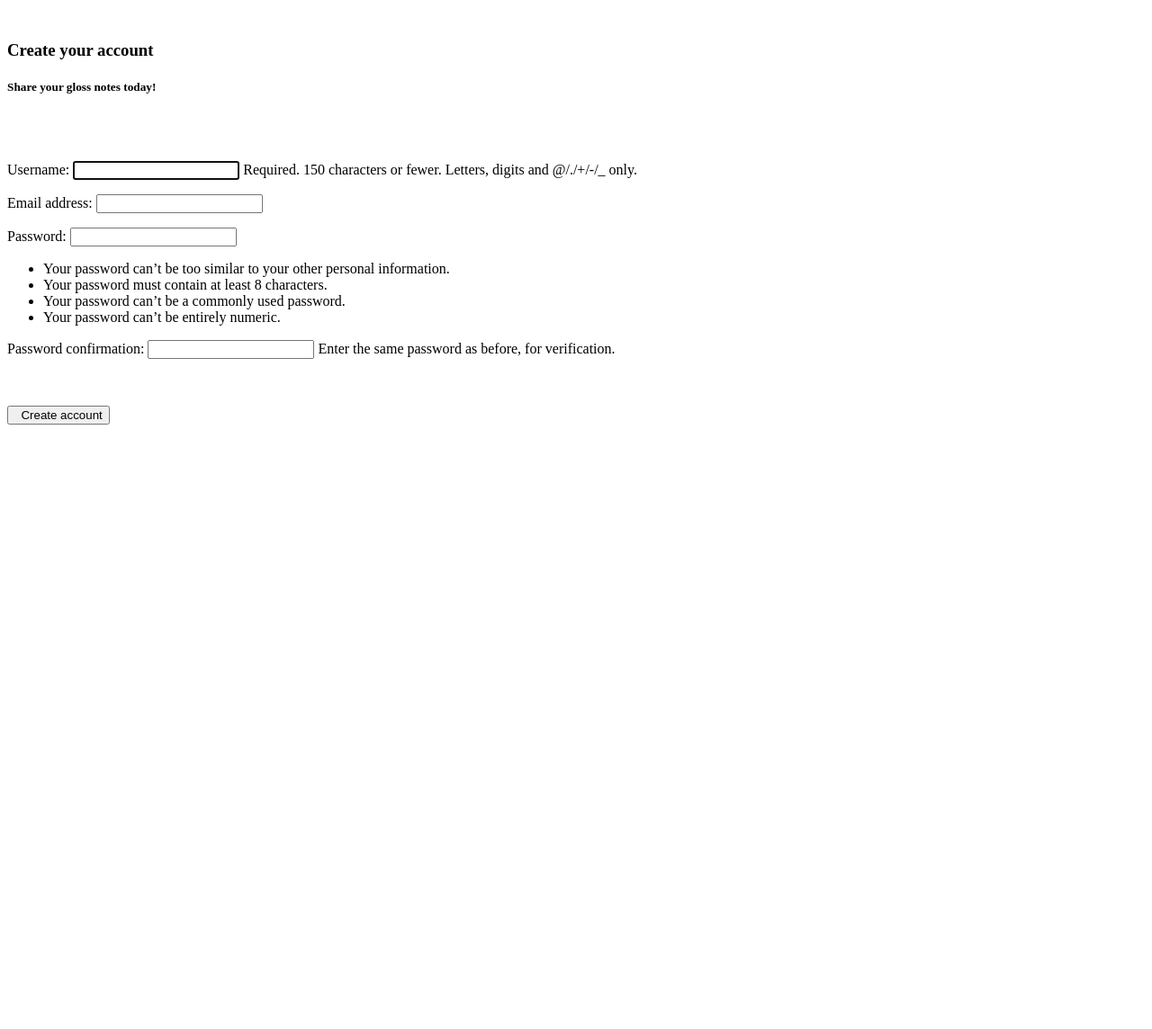
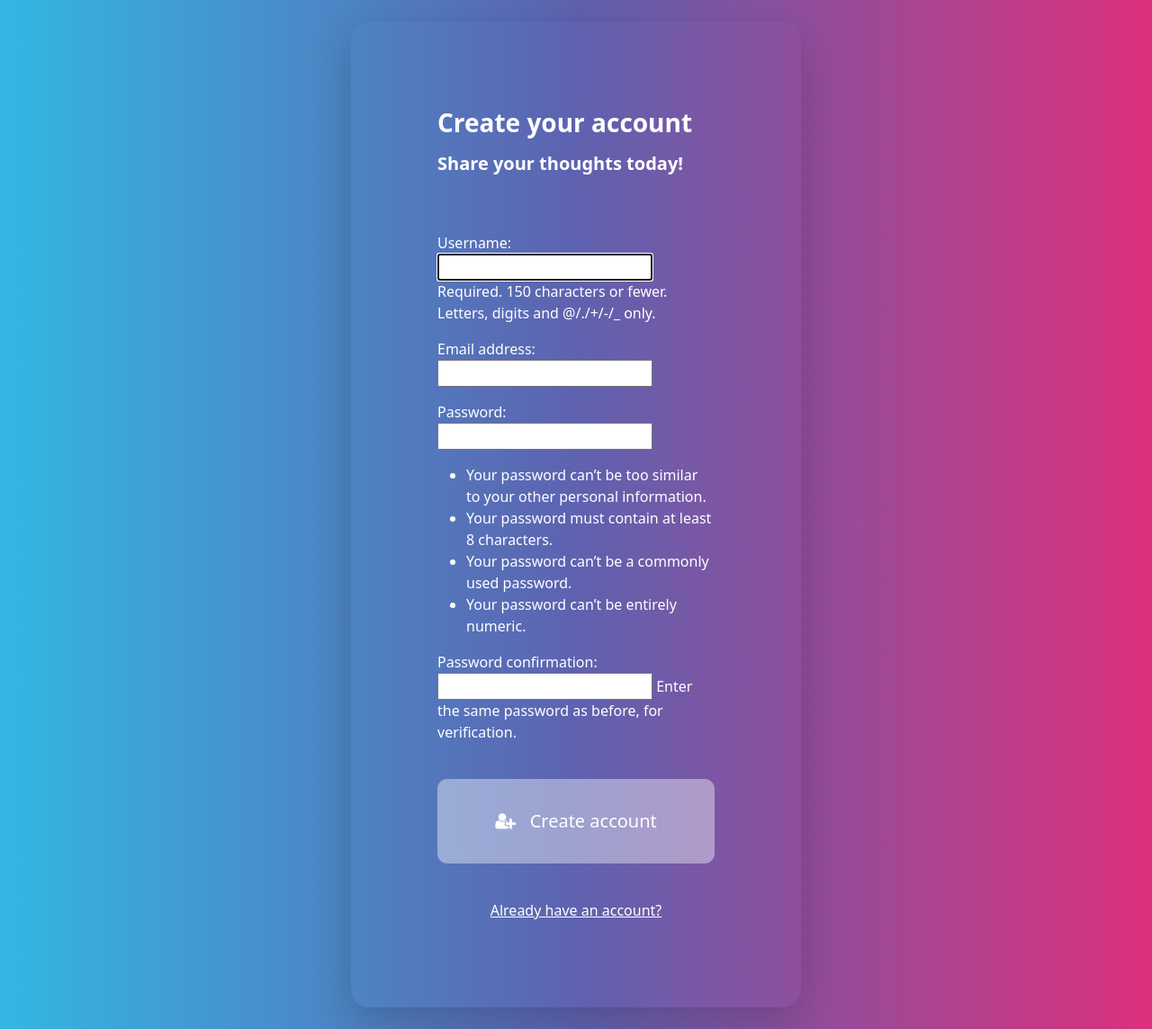
Before and after one commit to CodeConnoisseur74/gloss, a Django app: page /register in a window 1280 px wide. Shown: the whole page at 90% size. Before the commit the page ends 472 px from the top, so only its background shows below. Run offline with Django 4.2, Linux system fonts and the light colour scheme.

Commit message:
add styling to register and login templates

```diff
--- a/note/templates/note/register.html
+++ b/note/templates/note/register.html
@@ -1,29 +1,46 @@
+{% load static %}
+
+
 <html>
 
 <head>
   <title>Gloss | Register</title>
+
+  <link rel="stylesheet" type="text/css" href="https://bootswatch.com/5/quartz/bootstrap.min.css" />
+
+  <link rel="stylesheet" type="text/css" href="{% static 'css/styles.css' %}" />
+
+  <link rel="stylesheet" href="https://cdnjs.cloudflare.com/ajax/libs/font-awesome/4.7.0/css/font-awesome.min.css" />
 </head>
 
 <br />
 
-<div class="container">
+<div class="container bg-tertiary shadow-lg p-5 form-layout">
   <h3>Create your account</h3>
 
-  <h5>Share your gloss notes today!</h5>
+  <h5>Share your thoughts today!</h5>
 
-  <br>
-  <br>
+  <br />
+  <br />
 
   <form method="POST" autocomplete="off">
     {% csrf_token %}
 
     {{ RegistrationForm.as_p}}
 
-    <br> <br>
+    <br />
 
-    <button type="submit"> &nbsp; Create account</button>
+    <button class="btn btn-secondary btn-lg w-100 btn-block p-3" type="submit"><i class="fa fa-user-plus"
+        aria-hidden="true"></i> &nbsp; Create account</button>
   </form>
 
+  <br />
+
+  <div class="text-center">
+    <a href="{% url 'my-login' %}">Already have an account?</a>
+  </div>
 </div>
 
+<br />
+
 </html>
--- /dev/null
+++ b/static/css/styles.css
@@ -0,0 +1,5 @@
+.form-layout
+ {
+    border-radius: 20px;
+    width: 500px;
+ }
```
Also changed, not shown: note/templates/note/my-login.html (+11 -2 lines).
